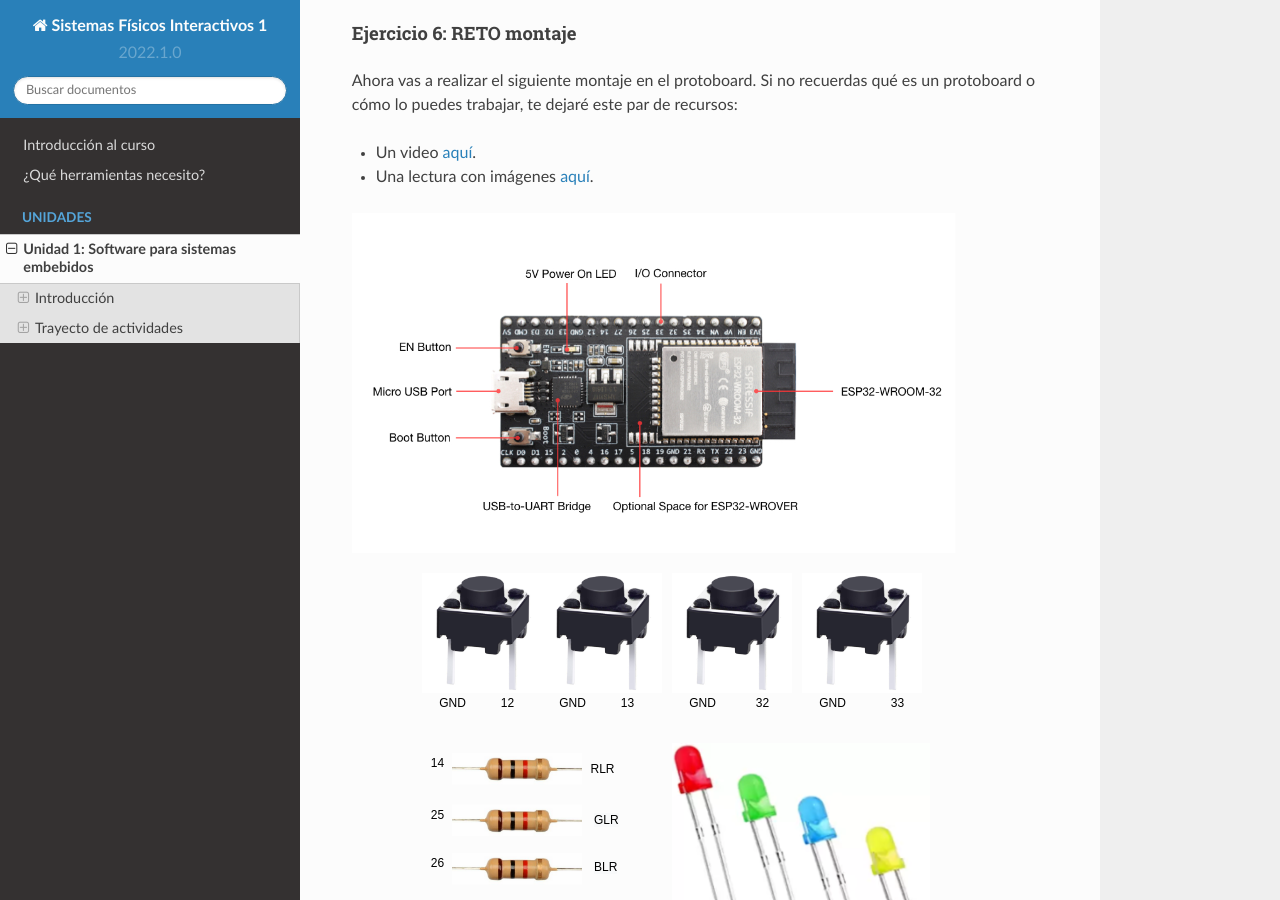
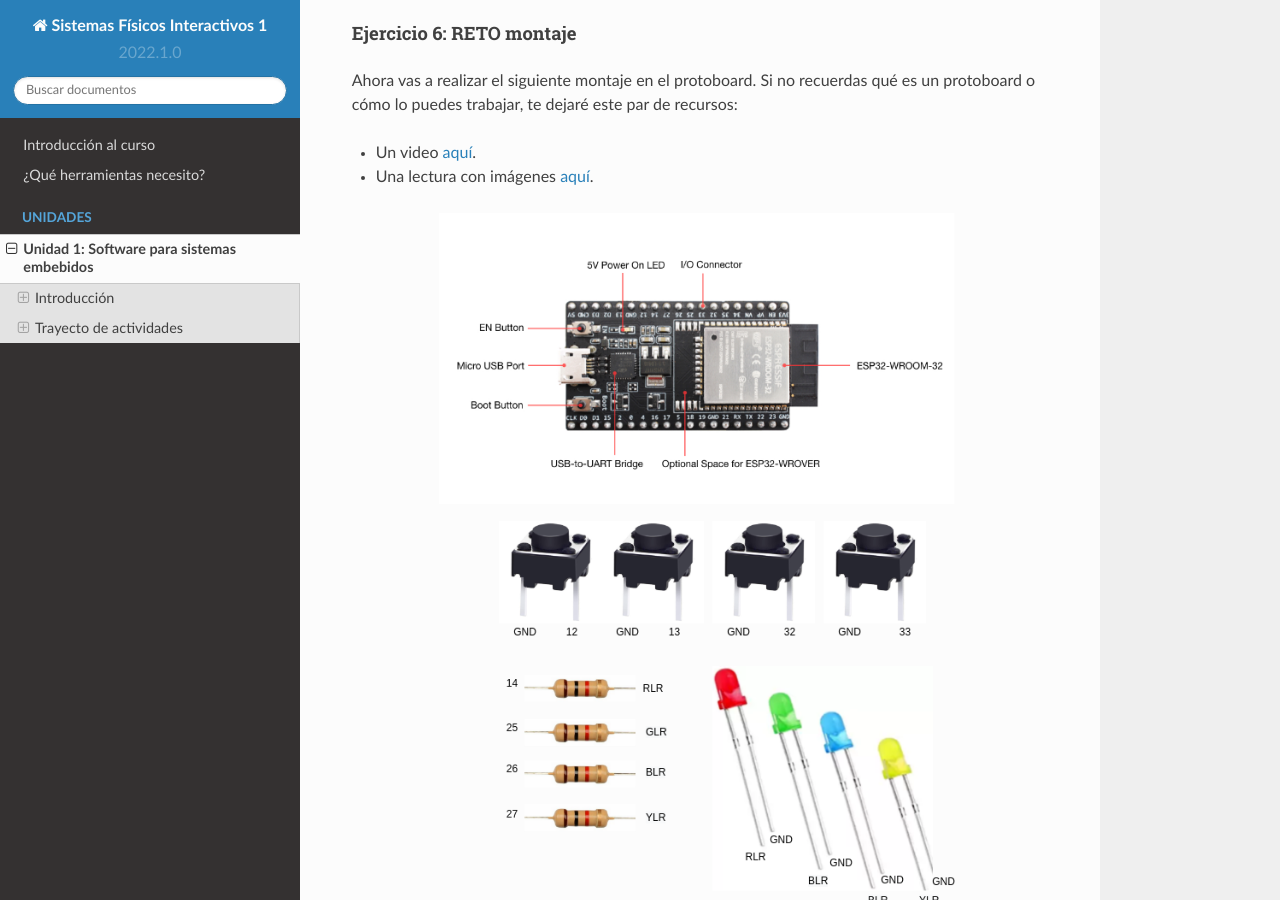
Before and after one commit to juanferfranco/SistemasFisicosInteractivos1, a Sphinx documentation site: the page built from docs/_unidad1/unidad1.rst, in a window 1280 px wide and 900 px high, scrolled down 2957 px. Built offline with Sphinx 7.4.7 and the Read the Docs theme 2.0.0, drawn with Linux system fonts in a browser that asks for light colours; pages that are not in the unit, such as notebooks, are missing from menus.

Commit message:
fix image of hardware excercise

```diff
--- a/docs/_unidad1/unidad1.rst
+++ b/docs/_unidad1/unidad1.rst
@@ -157,7 +157,10 @@ qué es un protoboard o cómo lo puedes trabajar, te dejaré este par de recurso
 
 .. image:: ../_static/montaje.png
   :alt: montaje
+  :align: center
+  :width: 75%
 
+|
 
 Ejercicio 7: prueba tu montaje
 ^^^^^^^^^^^^^^^^^^^^^^^^^^^^^^^^
```
